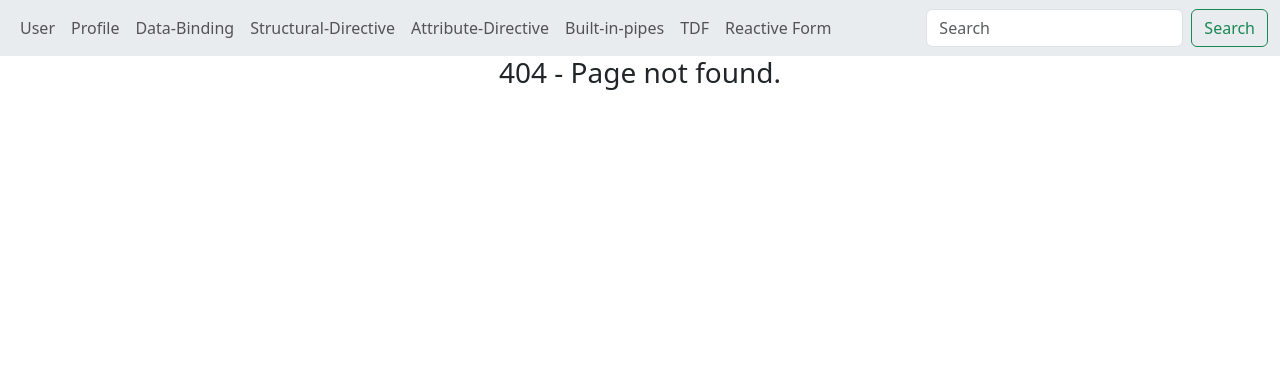
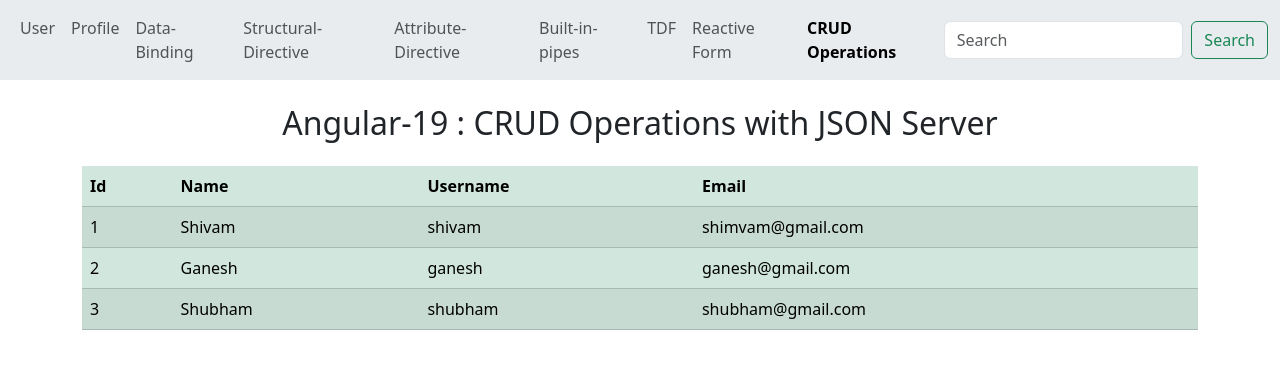
Before and after one commit to kskannandotwin/f-and-d, an Angular app: page /crud in a window 1280 px wide. Before the commit this address had no page. Shown: the top 368 px of the page. Built offline with nearby package versions, Linux system fonts and the light colour scheme; data requests are answered from the project's data file.

Commit message:
30.05.2025
session 1has completed

```diff
--- /dev/null
+++ b/db.json
@@ -0,0 +1,22 @@
+{
+    "Users": [
+        {
+        "id": 1,
+        "name": "Shivam",
+        "username": "shivam",
+        "email": "shimvam@gmail.com"
+        },
+        {
+        "id": 2,
+        "name": "Ganesh",
+        "username": "ganesh",
+        "email": "ganesh@gmail.com"
+        },
+        {
+        "id": 3,
+        "name": "Shubham",
+        "username": "shubham",
+        "email": "shubham@gmail.com"
+        }
+    ]
+}
--- a/src/app/app.component.html
+++ b/src/app/app.component.html
@@ -39,6 +39,10 @@
                     <a class="nav-link" routerLinkActive="active"
                         [routerLink]="['rf']">Reactive Form</a>
                 </li>
+                <li class="nav-item">
+                    <a class="nav-link" routerLinkActive="active"
+                        [routerLink]="['crud']">CRUD Operations</a>
+                </li>
                 <!-- <li class="nav-item dropdown">
                     <a class="nav-link dropdown-toggle" href="#" role="button" data-bs-toggle="dropdown"
                         aria-expanded="false">
--- a/src/app/app.routes.ts
+++ b/src/app/app.routes.ts
@@ -8,6 +8,7 @@ import { BuiltInPipesComponent } from './built-in-pipes/built-in-pipes.component
 import { TemplateDrivenFormComponent } from './template-driven-form/template-driven-form.component';
 import { ReactiveFormComponent } from './reactive-form/reactive-form.component';
 import { ProfileComponent } from './profile/profile.component';
+import { CRUDComponent } from './crud/crud.component';
 
 export const routes: Routes = [
     { path: '', redirectTo: 'user', pathMatch: 'full' },
@@ -19,5 +20,6 @@ export const routes: Routes = [
     { path: 'built-in-pipes', component: BuiltInPipesComponent },
     { path: 'tdf', component: TemplateDrivenFormComponent },
     { path: 'rf', component: ReactiveFormComponent },
+    { path: 'crud', component: CRUDComponent },
     { path: '**', component: PageNotFoundComponent } // Wildcard route for a 404 page or redirect
 ];
--- /dev/null
+++ b/src/app/crud.service.ts
@@ -0,0 +1,17 @@
+import { HttpClient } from '@angular/common/http';
+import { Injectable } from '@angular/core';
+import { Iuser } from './iuser';
+
+@Injectable({
+  providedIn: 'root'
+})
+export class CrudService {
+
+  base_url: string = 'http://localhost:3000/Users';
+
+  constructor(private http: HttpClient) { }
+
+  getData() {
+    return this.http.get<Iuser[]>(this.base_url);
+  }
+}
--- /dev/null
+++ b/src/app/crud/crud.component.html
@@ -0,0 +1,22 @@
+<div class="container">
+    <h2 class="text-center m-4">
+        Angular-19 : CRUD Operations with JSON Server
+    </h2>
+    <table class="table table-success table-striped">
+        <thead>
+            <tr>
+                <th>Id</th>
+                <th>Name</th>
+                <th>Username</th>
+                <th>Email</th>
+            </tr>
+        </thead>
+        <tbody>
+            <tr *ngFor="let data of apiData">
+                <td>{{ data.id }}</td>
+                <td>{{ data.name }}</td>
+                <td>{{ data.username }}</td>
+                <td>{{ data.email }}</td>
+            </tr>
+    </table>
+</div>
--- /dev/null
+++ b/src/app/crud/crud.component.ts
@@ -0,0 +1,26 @@
+import { Component, OnInit } from '@angular/core';
+import { CrudService } from '../crud.service';
+import { Iuser } from '../iuser';
+import { CommonModule } from '@angular/common';
+
+@Component({
+  selector: 'app-crud',
+  imports: [CommonModule],
+  templateUrl: './crud.component.html',
+  styleUrl: './crud.component.scss',
+})
+export class CRUDComponent implements OnInit {
+  constructor(private crud: CrudService) {}
+
+  apiData: Iuser[] = [];
+
+  ngOnInit() {
+    this.getAllData();
+  }
+
+  getAllData() {
+    this.crud.getData().subscribe((res) => {
+      this.apiData = res;
+    });
+  }
+}
--- /dev/null
+++ b/src/app/iuser.ts
@@ -0,0 +1,6 @@
+export interface Iuser {
+  id: number,
+  name: string,
+  username: string,
+  email: string
+}
```
Also changed, not shown: src/app/crud/crud.component.scss (added), 2 other files (tests, documents, lock files or other folders).
